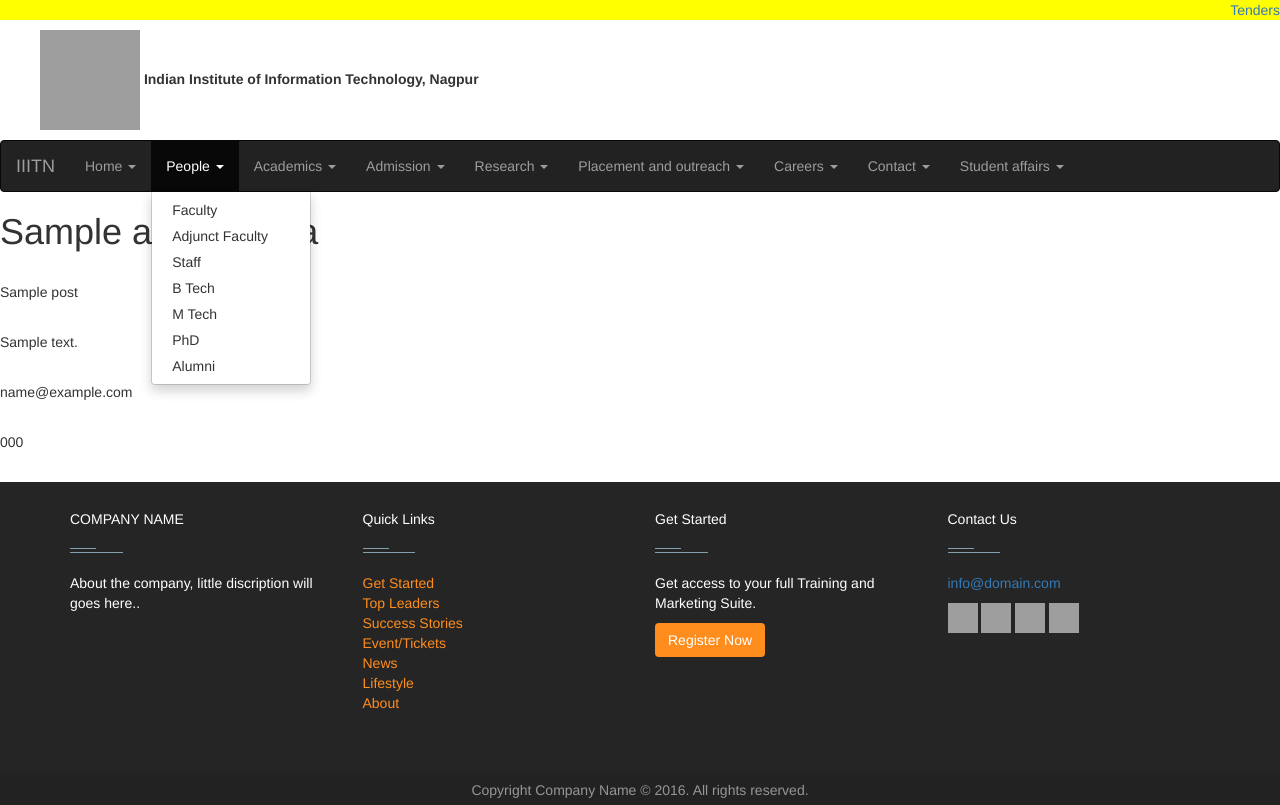
After one commit to iiit-nagpur/Website, a Django app: template base/iiitnweb/templates/People/adjunctfaculty.html in a window 1280 px wide, after a click on "People". The commit adds this page. Run offline with Django 3.2, Linux system fonts and the light colour scheme; the template is opened without the code that fills it: most values are stand-ins (such as "Sample title", 1, 10 or a date in 2020); some libraries are stand-ins or nearby versions; grey boxes are pictures that could not be loaded.

Commit message:
Add adjunct-faculty

```diff
--- a/base/iiitnweb/admin.py
+++ b/base/iiitnweb/admin.py
@@ -2,8 +2,9 @@
 from __future__ import unicode_literals
 
 from django.contrib import admin
-from .models import About,Faculty
+from .models import About,Faculty,Adjunctfac
 
 admin.site.register(About)
 admin.site.register(Faculty)
+admin.site.register(Adjunctfac)
 # Register your models here.
--- /dev/null
+++ b/base/iiitnweb/templates/People/adjunctfaculty.html
@@ -0,0 +1,19 @@
+{% extends 'header.html' %}
+
+{% block content %}
+
+{% for i in adjunctdata%}
+    <h1> {{i.name}}</h1>
+    <br>
+    <p>{{i.post}}</p>
+    <br>
+    <p>{{i.about_fac}}</p>
+    <br>
+    <p>{{i.email}}</p>
+    <br>
+    <p>{{i.phone}}</p>
+    <br>
+{% endfor%}
+
+{% include 'footer.html' %}
+{% endblock %}
--- a/base/iiitnweb/templates/header.html
+++ b/base/iiitnweb/templates/header.html
@@ -48,7 +48,7 @@
     <span class="caret"></span></a>
     <ul class="dropdown-menu">
       <li><a href="{% url 'facult' %}">Faculty</a></li>
-      <li><a href="#">Adjunct Faculty</a></li>
+      <li><a href="{% url 'adjunctfac' %}">Adjunct Faculty</a></li>
       <li><a href="#">Staff</a></li>
       <li><a href="#">B Tech</a></li>
       <li><a href="#">M Tech</a></li>
--- a/base/iiitnweb/urls.py
+++ b/base/iiitnweb/urls.py
@@ -17,7 +17,7 @@ urlpatterns = [
 		path('', views.Home.UpcomingCampus, name='campus'),
 		path('', views.Home.Act, name='act'),
 		path('faculty/', views.People.Faculty, name='facult'),
-		path('', views.People.AdjunctFaculty, name='adjfaculty'),
+		path('adjunctfaculty/', views.People.AdjunctFaculty, name='adjunctfac'),
 		path('', views.People.Btech, name='staff'),
 		path('', views.People.Mtech, name='faculty'),
 		path('', views.People.Phd, name='phdpeople'),
--- a/base/iiitnweb/views.py
+++ b/base/iiitnweb/views.py
@@ -10,7 +10,7 @@ from django.views.decorators.csrf import csrf_exempt
 from django.conf import settings
 from django.http import JsonResponse, HttpResponseRedirect
 import json
-from .models import About,Faculty
+from .models import About,Faculty,Adjunctfac
 
 '''
 To do
@@ -80,7 +80,8 @@ class People(TemplateView):
 		return render(request, 'People/faculty.html',{'facdata':object})
 
 	def AdjunctFaculty(request):
-		return render(request, 'People/adjuctfaculty.html')
+		object=Adjunctfac.objects.all()
+		return render(request, 'People/adjunctfaculty.html',{'adjunctdata':object})
 
 	def Staff(request):
 		return render(request, 'People/staff.html')
```
Also changed, not shown: base/iiitnweb/models.py (+7 -0 lines), base/db.sqlite3, base/iiitnweb/migrations/0003_mission.py (deleted), base/iiitnweb/migrations/0005_adjunctfac.py (added), 2 other files.
